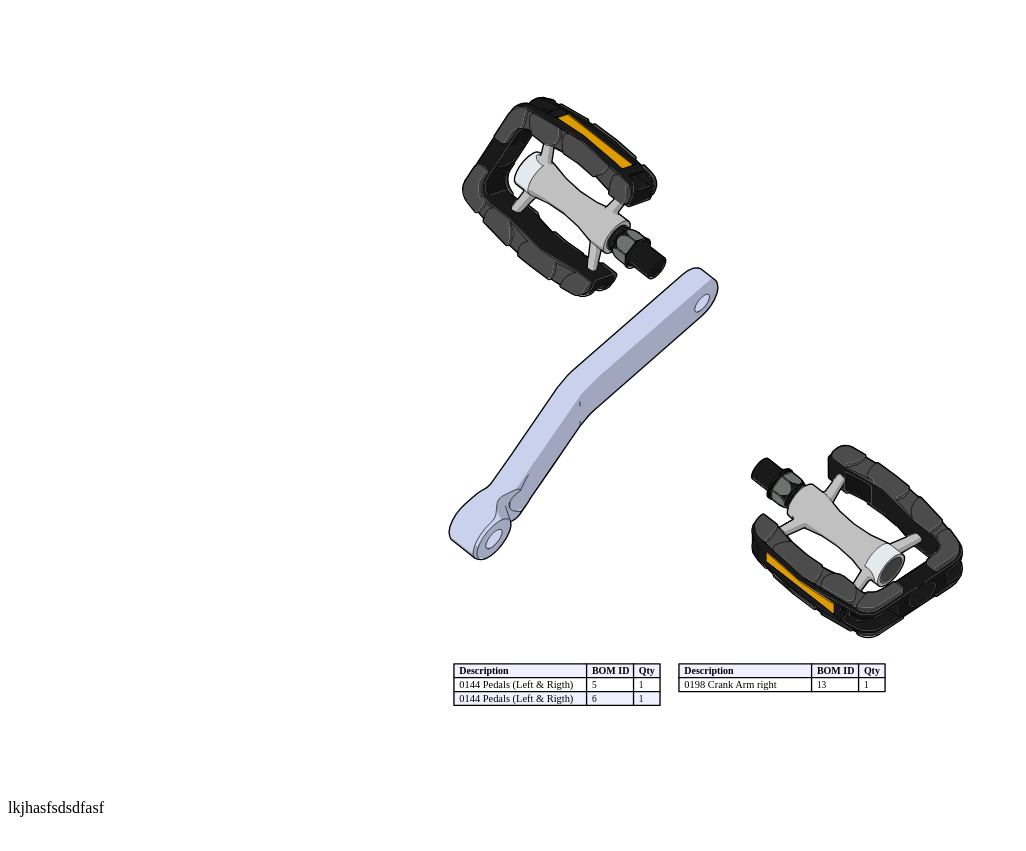
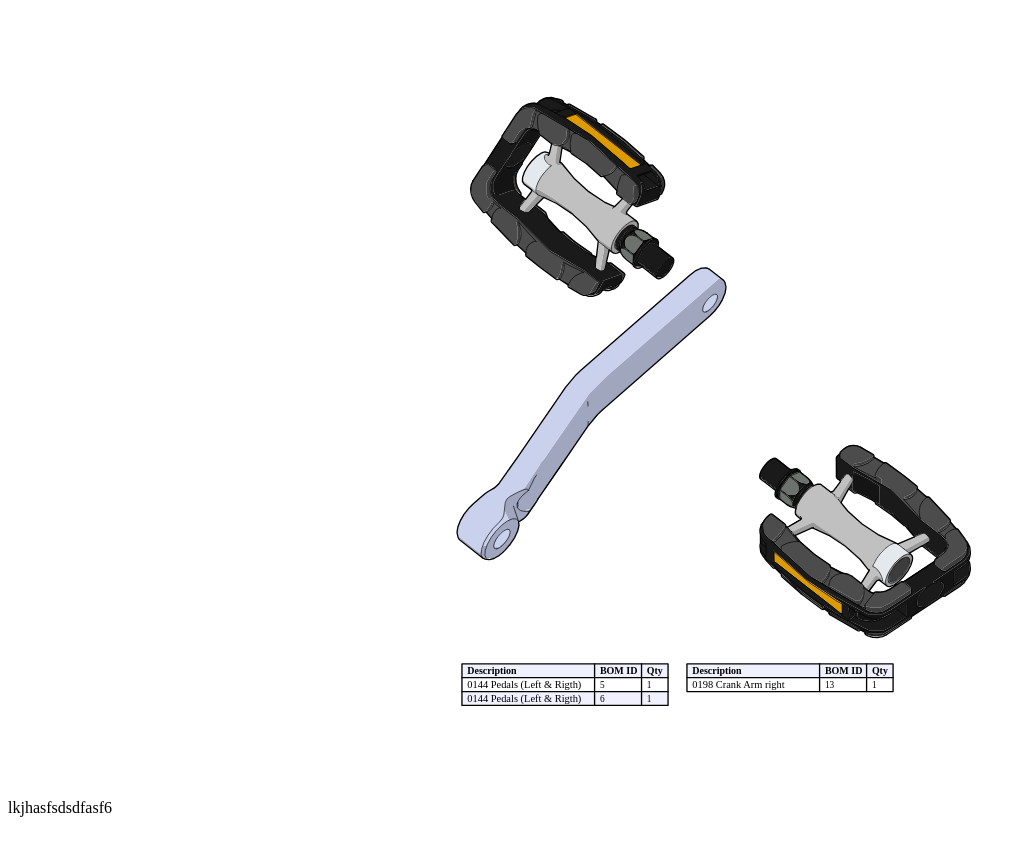
Before and after one commit to klasrocket/klasrocket.github.io, a plain HTML site: page index.html in a window 1280 px wide. Shown: the part 61-912 px from the top of the page, without its empty margins (0-1026 px from the left). Drawn offline with Linux system fonts and the light colour scheme.

Commit message:
Update index.html

```diff
--- a/index.html
+++ b/index.html
@@ -5,7 +5,7 @@
 		</head>
 <body>
 	<h1>Hello world</h1>
-	<p>lkjhasfsdsdfasf
+	<p>lkjhasfsdsdfasf6
 
 		 <object data="2017ke3.svg"></object>
 		<object data="https://raw.githubusercontent.com/klasrocket/klasrocket.github.io/master/2017ke3.svg"></object>
```
